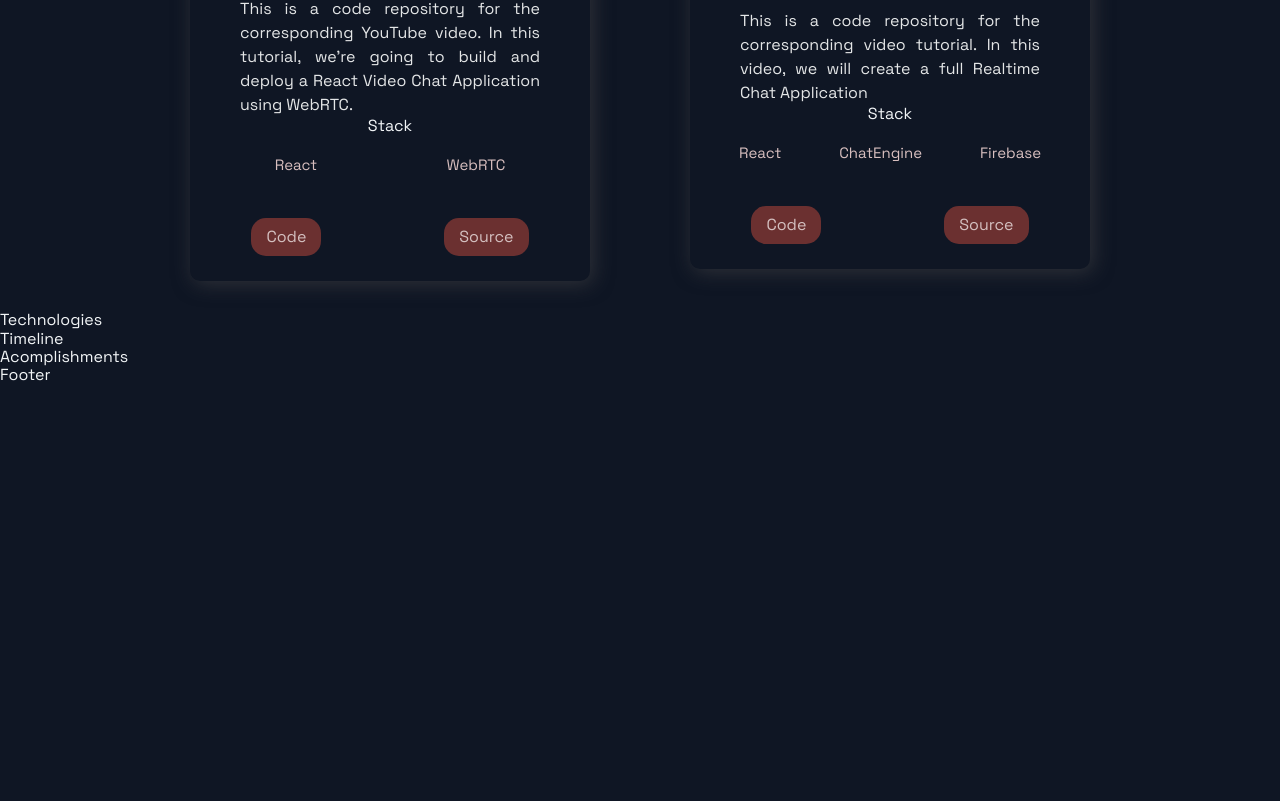
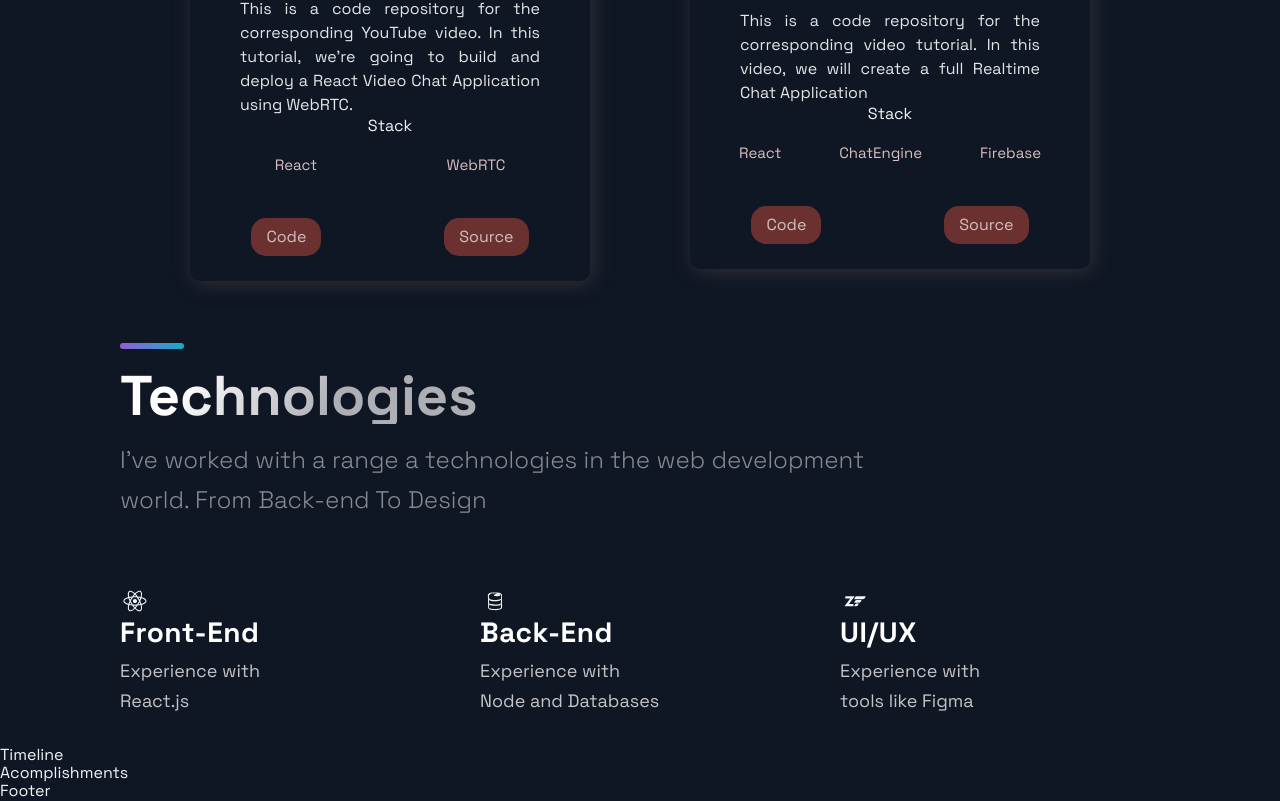
Before and after one commit to Tilio77/portafolio-jsm-react, a Next.js app: page / in a window 1280 px wide. Shown: the part 1891-2692 px from the top of the page. Before the commit the page ends 2276 px from the top, so only its background shows below. Built offline with nearby package versions, Linux system fonts and the light colour scheme.

Commit message:
Technologies Finished

```diff
--- a/src/components/Technologies/Technologies.js
+++ b/src/components/Technologies/Technologies.js
@@ -4,9 +4,47 @@
 import { List, ListContainer, ListItem, ListParagraph, ListTitle } from './TechnologiesStyles';
 
 const Technologies = () =>  (
-  <div>
-    Technologies
-  </div>
+  <Section id="tech">
+    <SectionDivider />
+    <br />
+    <SectionTitle>Technologies</SectionTitle>
+    <SectionText>
+      I've worked with a range a technologies in the web development world.
+      From Back-end To Design
+    </SectionText>
+    <List>
+      <ListItem>
+        <DiReact size="3rem" />
+        <ListContainer>
+          <ListTitle>Front-End</ListTitle>
+          <ListParagraph>
+            Experience with <br />
+            React.js
+          </ListParagraph>
+        </ListContainer>
+      </ListItem>
+      <ListItem>
+        <DiFirebase size="3rem" />
+        <ListContainer>
+          <ListTitle>Back-End</ListTitle>
+          <ListParagraph>
+            Experience with <br />
+            Node and Databases
+          </ListParagraph>
+        </ListContainer>
+      </ListItem>
+      <ListItem>
+        <DiZend size="3rem" />
+        <ListContainer>
+          <ListTitle>UI/UX</ListTitle>
+          <ListParagraph>
+            Experience with <br />
+            tools like Figma
+          </ListParagraph>
+        </ListContainer>
+      </ListItem>
+    </List>
+  </Section>
 );
 
 export default Technologies;
```
